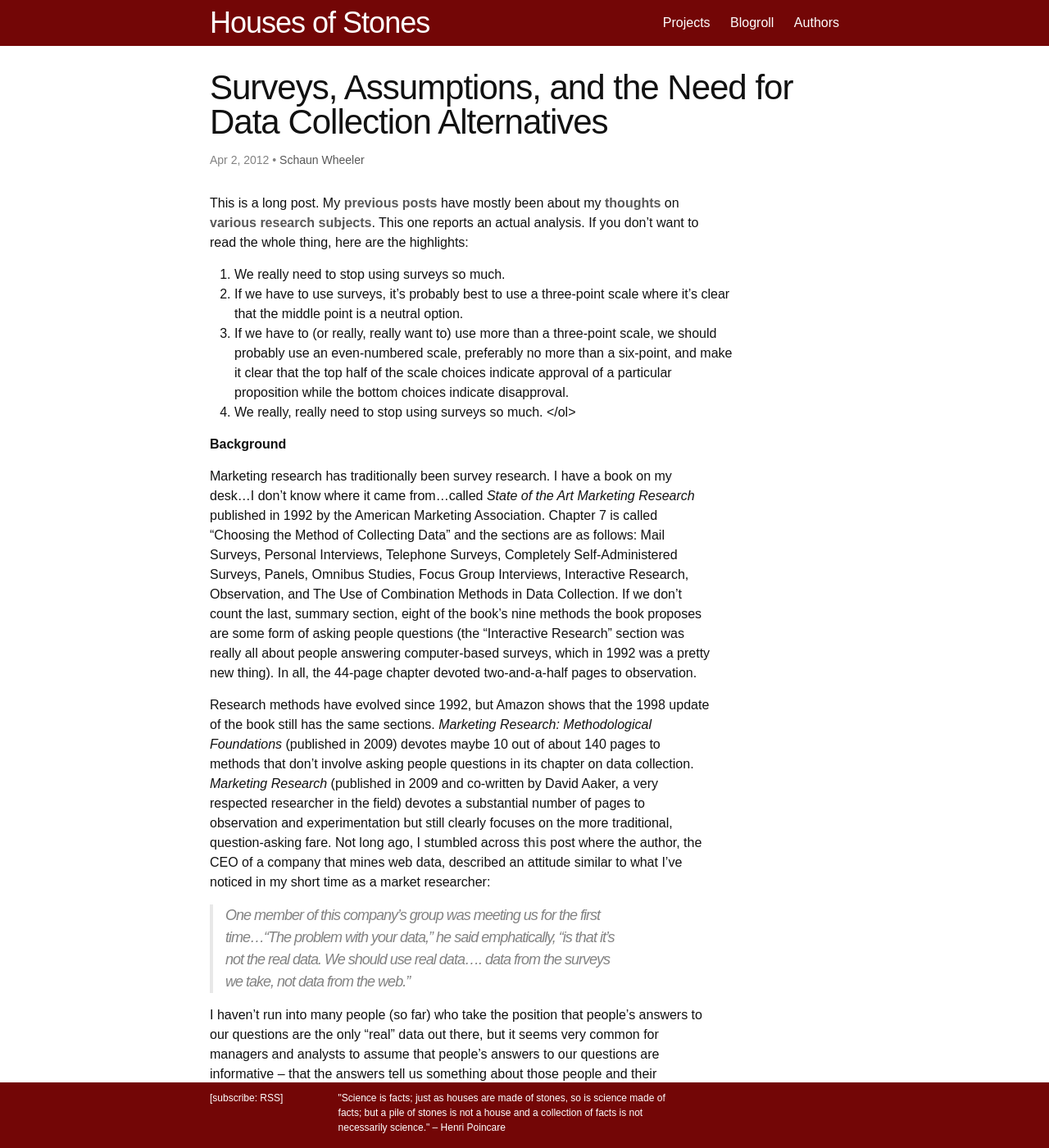
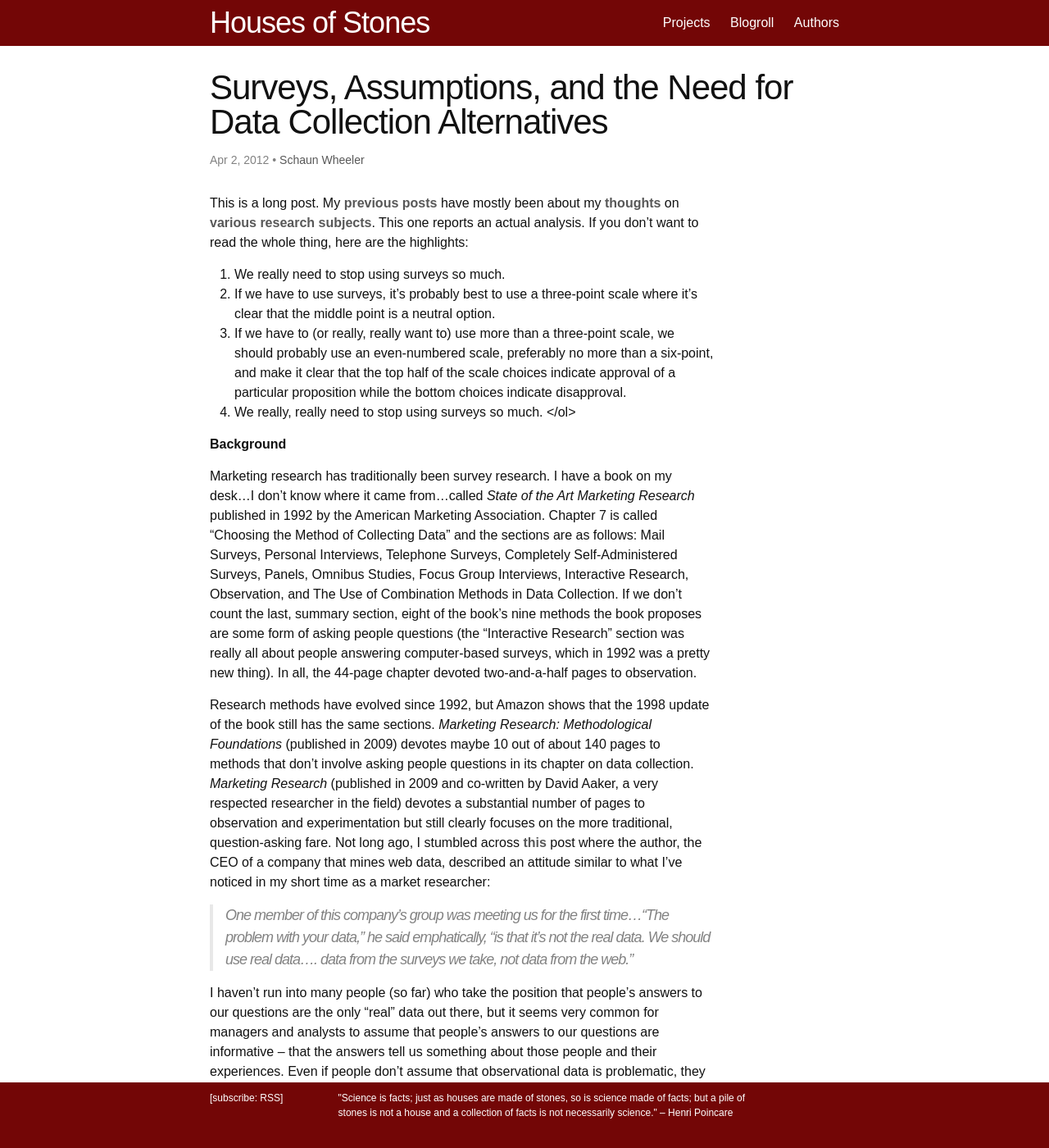
Before and after one commit to housesofstones/housesofstones.github.io, a Jekyll site: the page built from _posts/2012-04-02-surveys-assumptions-and-the-need-for-data-collection-alternatives.md, in a window 1280 px wide and 1400 px high. Shown: the whole window at 82% size. Built offline with Jekyll 4.4.1, drawn with Linux system fonts in a browser that asks for light colours; nearby versions of some CDN libraries.

Commit message:
Update hoscustom.css

```diff
--- a/css/hoscustom.css
+++ b/css/hoscustom.css
@@ -79,7 +79,7 @@
 .post-list a:hover {
     text-decoration: underline;
 }
-p, blockquote, pre, hr, dl, dd, ol, ul, figure, .highlight {
+.post-content {
     max-width: 80%;
 }
 .post-list {
@@ -113,7 +113,7 @@
     font-size: 12px;
 }
 .gist {
-    max-width: 600px;
+    max-width: 80%;
     font-size: 12px;
 }
 .post-content a:link {
@@ -201,8 +201,7 @@
     .site-title {
        font-size: 32px;
     }
-    p, blockquote, pre, hr, dl, dd, ol, ul, figure, .highlight {
-       max-width: 55%;
+    .post-content, .gist {
+        max-width: 55%;
     }
 }
-}
```
